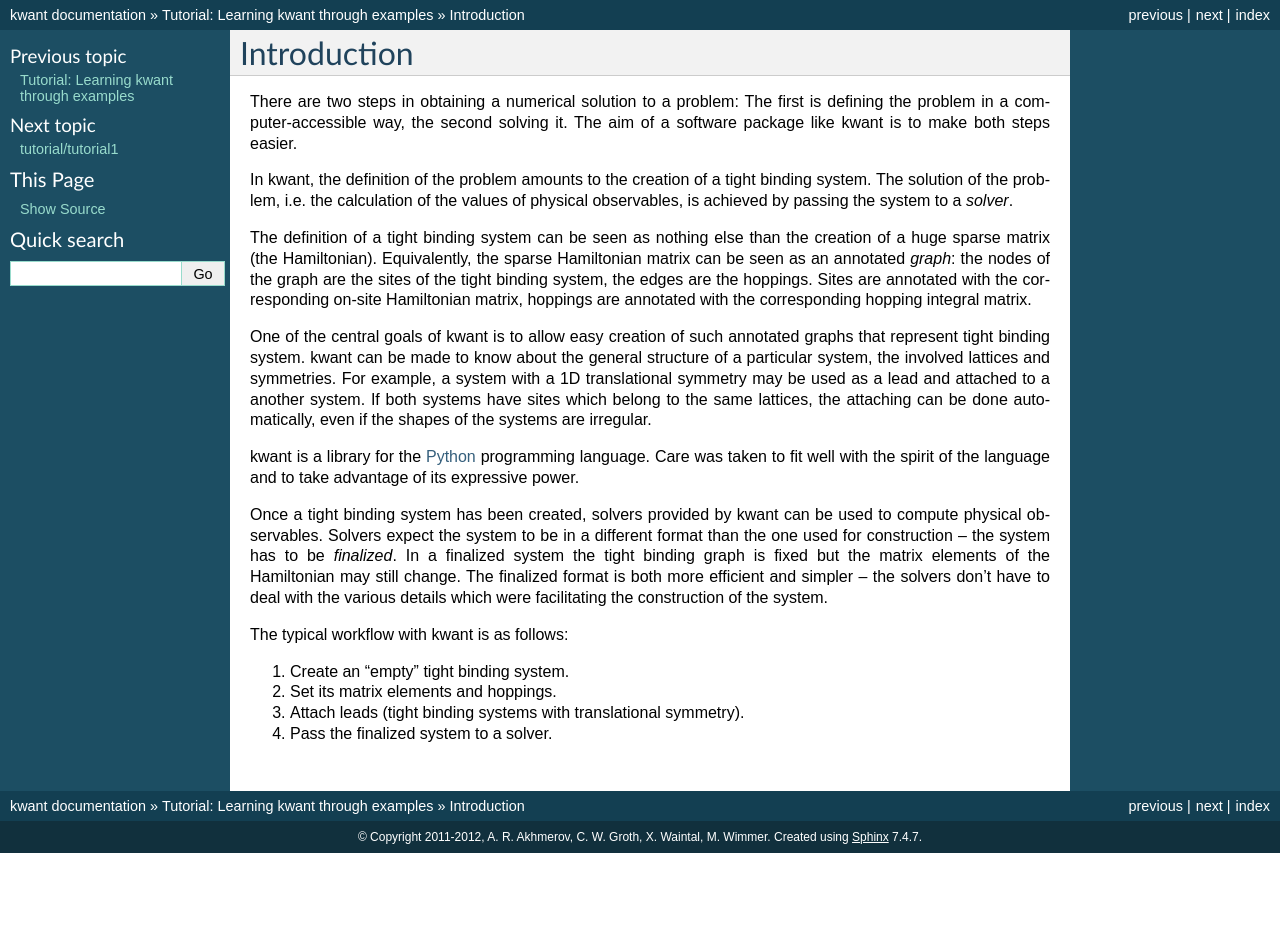
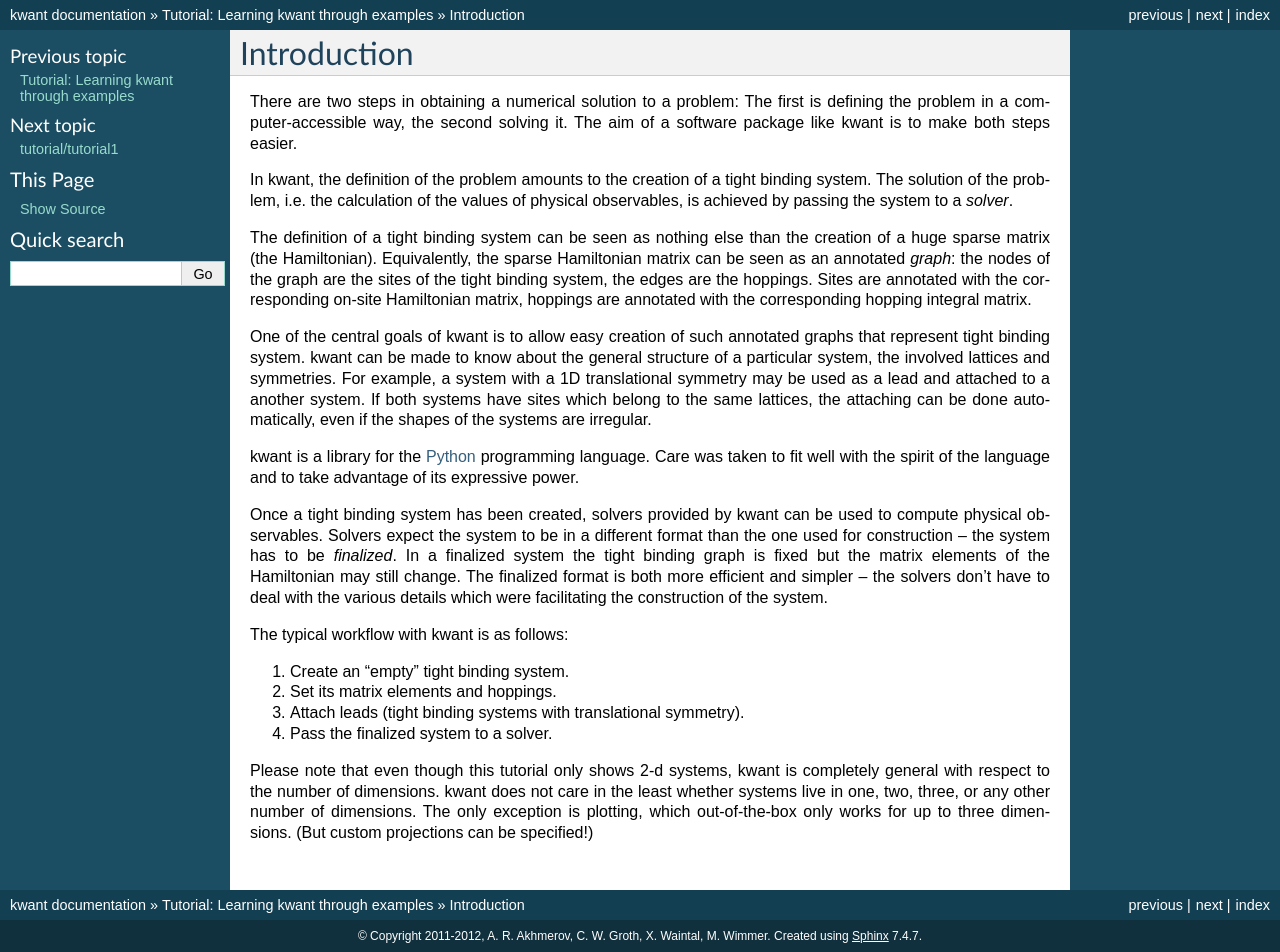
Before and after one commit to kwant-project/kwant, a Sphinx documentation site: the page built from doc/source/tutorial/introduction.rst, in a window 1280 px wide. Built offline with Sphinx 7.4.7, drawn with Linux system fonts in a browser that asks for light colours; formulas are drawn with MathJax 3; pages that are not in the unit, such as notebooks, are missing from menus; the version number could not be read and is left out; before the commit the page ends 900 px from its top, so only the background shows below that.

Commit message:
make it clearer that kwant supports any number of dimensions

```diff
--- a/doc/source/tutorial/introduction.rst
+++ b/doc/source/tutorial/introduction.rst
@@ -46,3 +46,9 @@ The typical workflow with kwant is as follows:
 #. Attach leads (tight binding systems with translational symmetry).
 
 #. Pass the finalized system to a solver.
+
+Please note that even though this tutorial only shows 2-d systems, kwant is
+completely general with respect to the number of dimensions.  kwant does not
+care in the least whether systems live in one, two, three, or any other number
+of dimensions.  The only exception is plotting, which out-of-the-box only works
+for up to three dimensions.  (But custom projections can be specified!)
```
Also changed, not shown: 1 other file.
